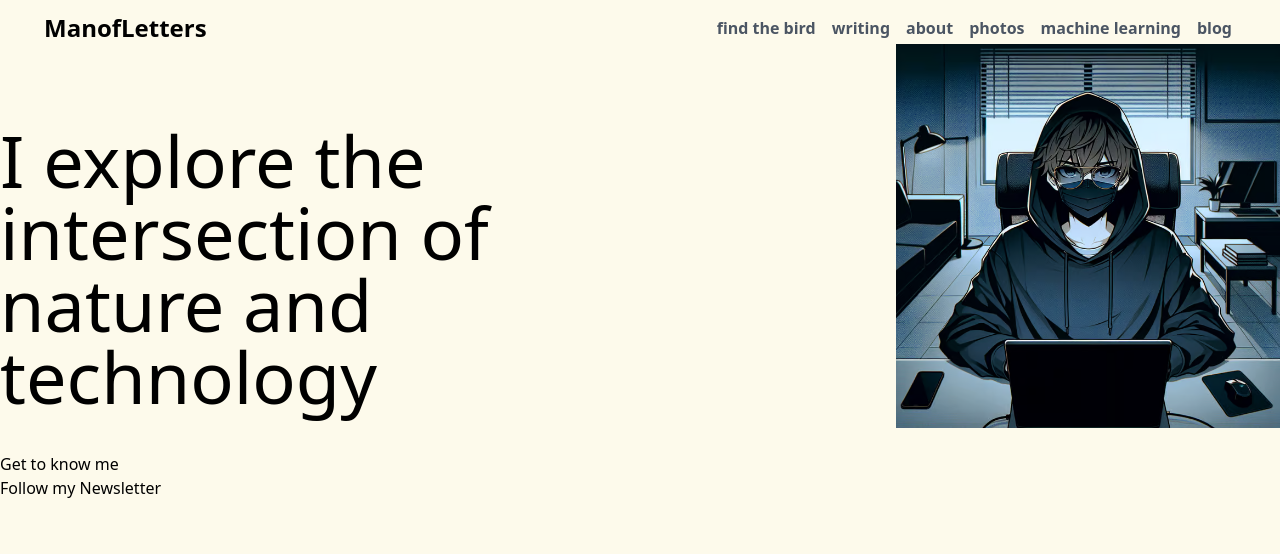
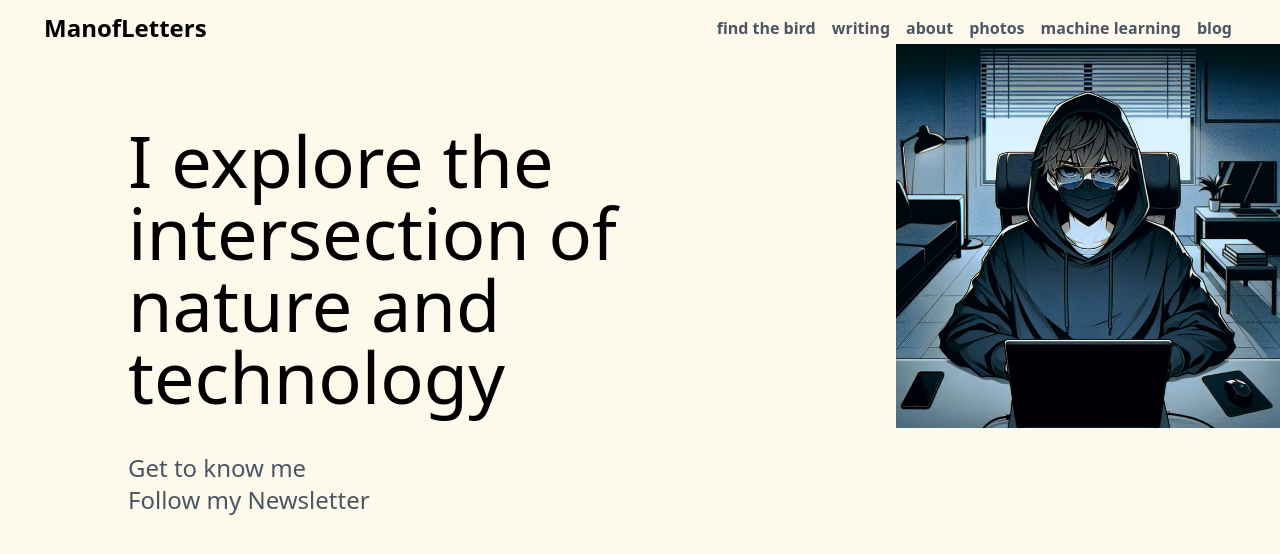
Before and after one commit to Akorex/manofletters, a React (Vite) app: page / in a window 1280 px wide. Shown: the top 554 px of the page. Built offline with nearby package versions, Linux system fonts and the light colour scheme.

Commit message:
Update Hero.jsx

```diff
--- a/src/Components/Hero.jsx
+++ b/src/Components/Hero.jsx
@@ -6,11 +6,11 @@ const Hero = () => {
     <div className="flex items-start">
       {/* Text Section */}
       <div className="pr-10">
-        <h1 className="pb-10 pt-20 pr-32 font-medium text-7xl">
+        <h1 className="pb-10 pt-20 pl-32 font-medium text-7xl">
           I explore the intersection of nature and technology
         </h1>
         {/* More About Me Links */}
-        <ul>
+        <ul className="pl-32 text-2xl text-gray-600">
           <li>
             <a href="#">Get to know me</a>
           </li>
```
